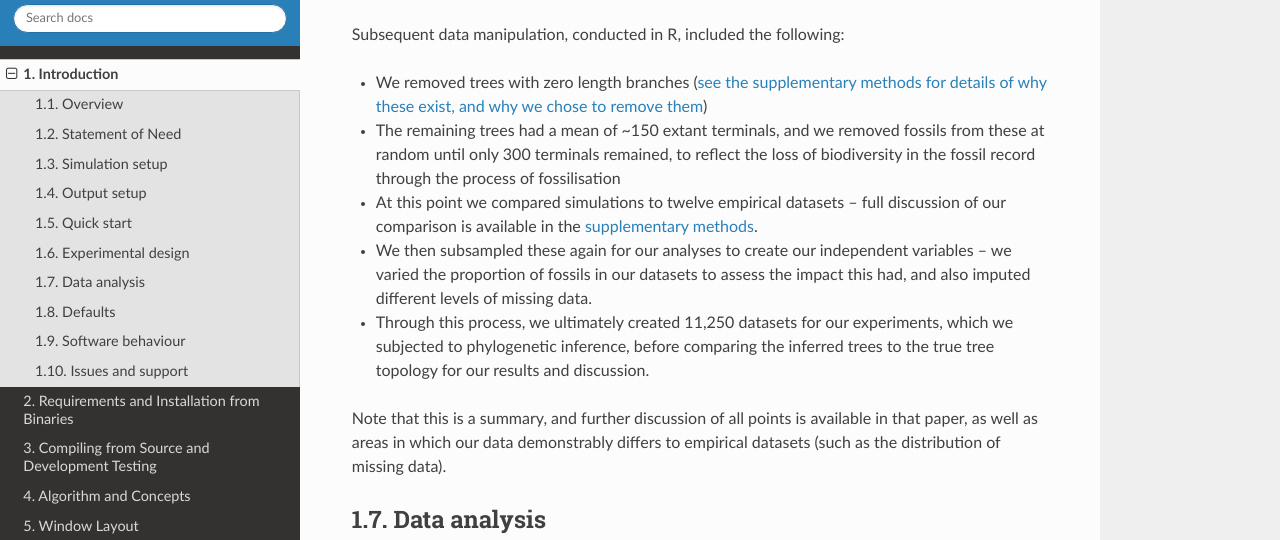
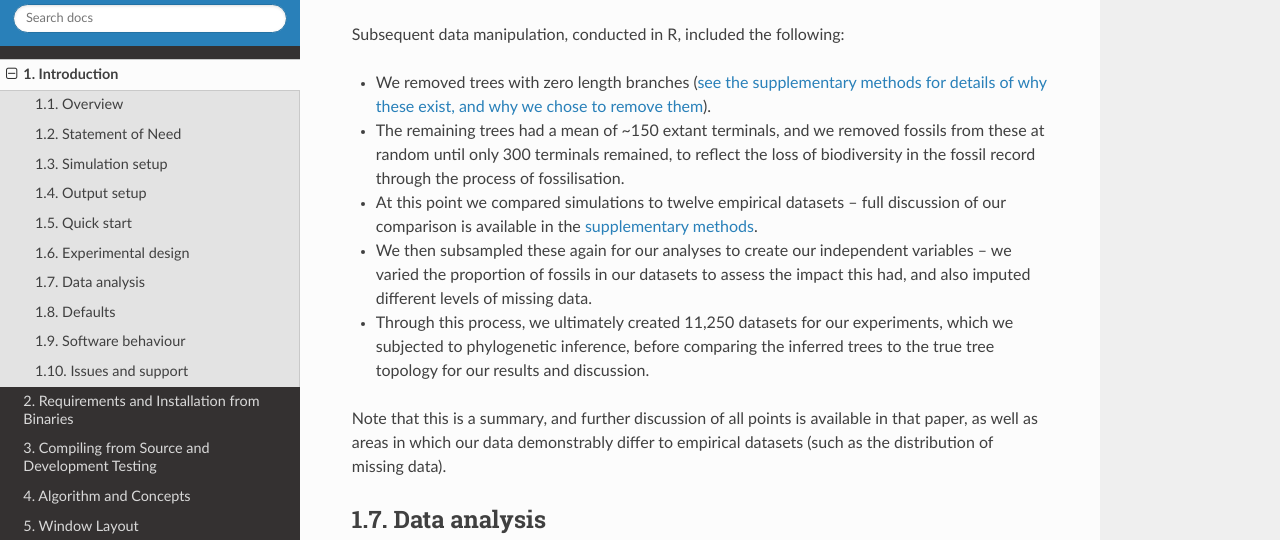
Before and after one commit to palaeoware/trevosim, a Sphinx documentation site: the page built from docs/introduction.rst, in a window 1280 px wide and 900 px high, scrolled down 3336 px. Shown: the part 161-701 px from the top of the window. Built offline with Sphinx 7.4.7 and the Read the Docs theme 2.0.0, drawn with Linux system fonts in a browser that asks for light colours.

Commit message:
Some cleaning of docs post merge

```diff
--- a/docs/introduction.rst
+++ b/docs/introduction.rst
@@ -69,13 +69,13 @@ TREvoSim is designed to offer the user flexibility, but at the same time, this r
 
 Subsequent data manipulation, conducted in R, included the following:
 
-* We removed trees with zero length branches (`see the supplementary methods for details of why these exist, and why we chose to remove them <https://royalsocietypublishing.org/doi/suppl/10.1098/rspb.2021.0044>`_)
-* The remaining trees had a mean of ~150 extant terminals, and we removed fossils from these at random until only 300 terminals remained, to reflect the loss of biodiversity in the fossil record through the process of fossilisation
+* We removed trees with zero length branches (`see the supplementary methods for details of why these exist, and why we chose to remove them <https://royalsocietypublishing.org/doi/suppl/10.1098/rspb.2021.0044>`_).
+* The remaining trees had a mean of ~150 extant terminals, and we removed fossils from these at random until only 300 terminals remained, to reflect the loss of biodiversity in the fossil record through the process of fossilisation.
 * At this point we compared simulations to twelve empirical datasets -- full discussion of our comparison is available in the `supplementary methods <https://royalsocietypublishing.org/doi/suppl/10.1098/rspb.2021.0044>`_.
 * We then subsampled these again for our analyses to create our independent variables -- we varied the proportion of fossils in our datasets to assess the impact this had, and also imputed different levels of missing data.
 * Through this process, we ultimately created 11,250 datasets for our experiments, which we subjected to phylogenetic inference, before comparing the inferred trees to the true tree topology for our results and discussion.
 
-Note that this is a summary, and further discussion of all points is available in that paper, as well as areas in which our data demonstrably differs to empirical datasets (such as the distribution of missing data).
+Note that this is a summary, and further discussion of all points is available in that paper, as well as areas in which our data demonstrably differ to empirical datasets (such as the distribution of missing data).
 
 Data analysis
 -------------
```
Also changed, not shown: 4 other files.
